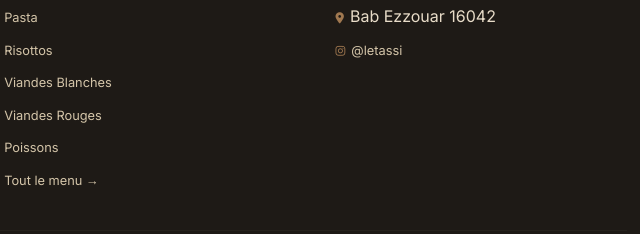
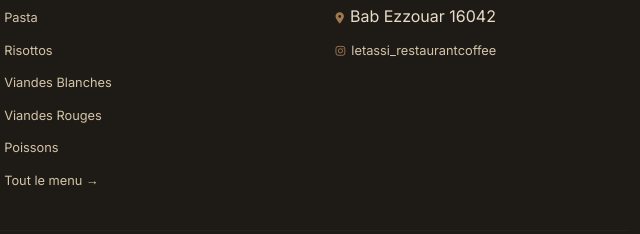
Before and after one commit to mehdibenzaghou-maker/letassi, a plain HTML site: page index.html in a window 1280 px wide. Shown: the part 4801-5035 px from the top of the page, 563-1203 px from the left. Drawn offline with nearby package versions, Linux system fonts and the light colour scheme; some packages are replaced by stand-ins of ours; a script that the page names is missing; a web font is replaced by a local one.

Commit message:
Update index.html

```diff
--- a/index.html
+++ b/index.html
@@ -137,7 +137,7 @@
     <div><div class="ft-hd">Contact</div><ul class="ft-links">
       <li><i class="fas fa-phone" style="color:var(--brown2);margin-right:6px;font-size:.7rem"></i><a href="tel:0699012400">06 99 01 24 00</a></li>
       <li><i class="fas fa-location-dot" style="color:var(--brown2);margin-right:6px;font-size:.7rem"></i>Bab Ezzouar 16042</li>
-      <li><i class="fab fa-instagram" style="color:var(--brown2);margin-right:6px;font-size:.7rem"></i><a href="https://www.instagram.com/letassi_restaurantcoffee/" target="_blank">@letassi</a></li>
+      <li><i class="fab fa-instagram" style="color:var(--brown2);margin-right:6px;font-size:.7rem"></i><a href="https://www.instagram.com/letassi_restaurantcoffee/" target="_blank">letassi_restaurantcoffee</a></li>
     </ul></div>
   </div>
   <div class="ft-bottom"><p class="ft-copy">© 2025 <span>Le Tassi</span> — Restaurant &amp; Coffee</p><p class="ft-copy">Réalisé avec <span>♥</span></p></div>
```
